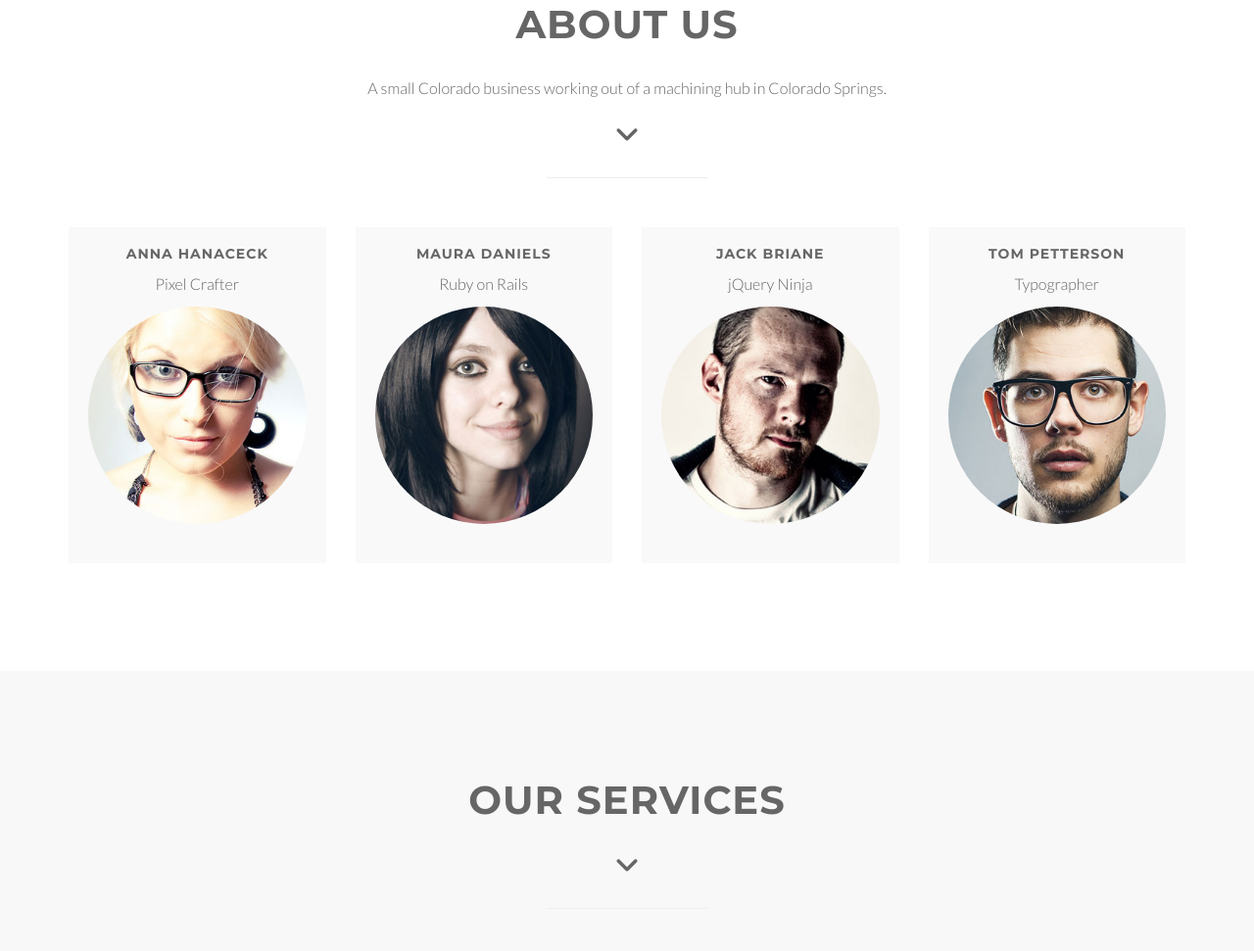
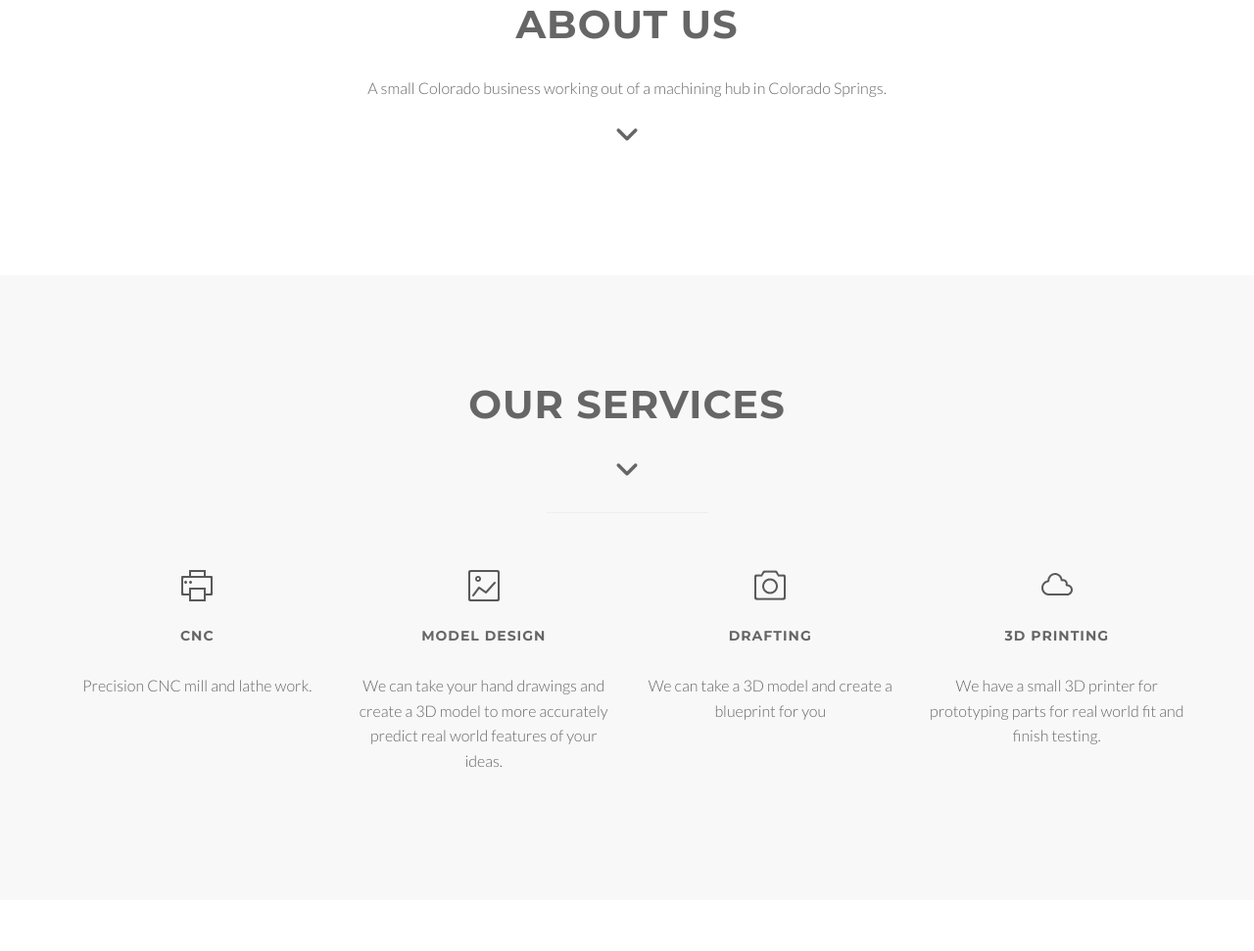
Before and after one commit to egorra/egorra.github.io, a plain HTML site: page index.html in a window 1280 px wide. Shown: the part 907-1878 px from the top of the page at 98% size. Drawn offline with Linux system fonts and the light colour scheme.

Commit message:
Update index.html

```diff
--- a/index.html
+++ b/index.html
@@ -70,62 +70,6 @@
                 <h2>About us</h2>
                 <p>A small Colorado business working out of a machining hub in Colorado Springs.</p>
                 <i class="fa fa-2x fa-angle-down"></i>
-              </div>
-            </div>
-          </div>
-        </div>
-      </div>
-    </div>
-    <div class="container">
-      <div class="row">
-        <div class="col-lg-2 col-lg-offset-5">
-          <hr class="marginbot-50">
-        </div>
-      </div>
-      <div class="row">
-        <div class="col-md-3">
-          <div class="wow bounceInUp" data-wow-delay="0.2s">
-            <div class="team boxed-grey">
-              <div class="inner">
-                <h5>Anna Hanaceck</h5>
-                <p class="subtitle">Pixel Crafter</p>
-                <div class="avatar"><img src="img/team/1.jpg" alt="" class="img-responsive img-circle" /></div>
-              </div>
-            </div>
-          </div>
-        </div>
-        <div class="col-md-3">
-          <div class="wow bounceInUp" data-wow-delay="0.5s">
-            <div class="team boxed-grey">
-              <div class="inner">
-                <h5>Maura Daniels</h5>
-                <p class="subtitle">Ruby on Rails</p>
-                <div class="avatar"><img src="img/team/2.jpg" alt="" class="img-responsive img-circle" /></div>
-
-              </div>
-            </div>
-          </div>
-        </div>
-        <div class="col-md-3">
-          <div class="wow bounceInUp" data-wow-delay="0.8s">
-            <div class="team boxed-grey">
-              <div class="inner">
-                <h5>Jack Briane</h5>
-                <p class="subtitle">jQuery Ninja</p>
-                <div class="avatar"><img src="img/team/3.jpg" alt="" class="img-responsive img-circle" /></div>
-
-              </div>
-            </div>
-          </div>
-        </div>
-        <div class="col-md-3">
-          <div class="wow bounceInUp" data-wow-delay="1s">
-            <div class="team boxed-grey">
-              <div class="inner">
-                <h5>Tom Petterson</h5>
-                <p class="subtitle">Typographer</p>
-                <div class="avatar"><img src="img/team/4.jpg" alt="" class="img-responsive img-circle" /></div>
-
               </div>
             </div>
           </div>
```
